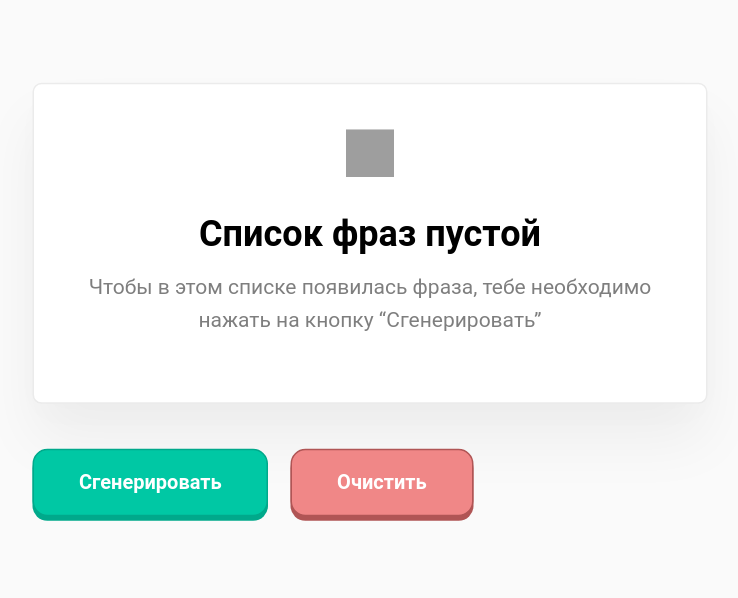
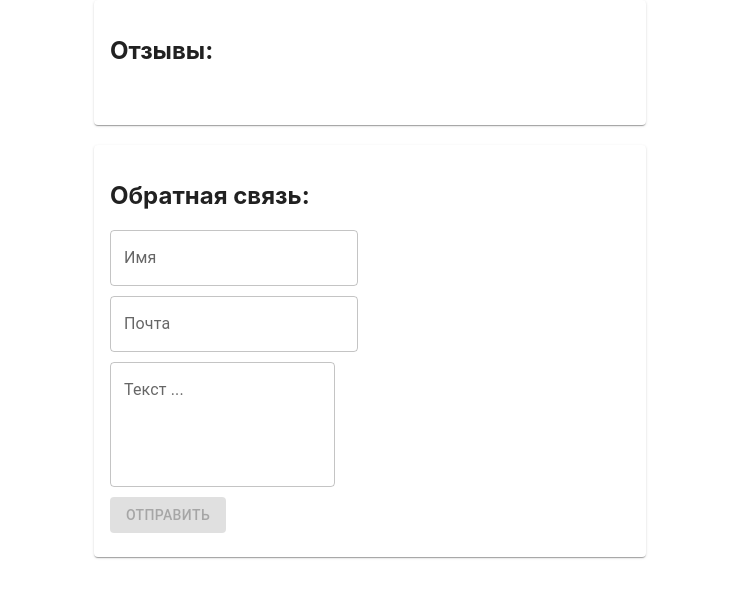
Before and after one commit to piterskikhsa/home-work-1, a React (Create React App) app: page / in a window 1280 px wide. Shown: the top 598 px of the page, without its empty margins (270-1008 px from the left). Built offline with nearby package versions, Linux system fonts and the light colour scheme; grey boxes are pictures that could not be loaded.

Commit message:
Сделал дз №6

```diff
--- a/package.json
+++ b/package.json
@@ -3,6 +3,10 @@
   "version": "0.1.0",
   "private": true,
   "dependencies": {
+    "@emotion/react": "^11.7.1",
+    "@emotion/styled": "^11.6.0",
+    "@mui/icons-material": "^5.2.5",
+    "@mui/material": "^5.2.7",
     "@testing-library/jest-dom": "^5.16.1",
     "@testing-library/react": "^12.1.2",
     "@testing-library/user-event": "^13.5.0",
--- a/src/index.js
+++ b/src/index.js
@@ -1,7 +1,7 @@
 import React from 'react'
 import ReactDOM from 'react-dom'
 import './index.css'
-import App from './tutorial-4/App'
+import App from './tutorial-5/App'
 import reportWebVitals from './reportWebVitals'
 
 ReactDOM.render(
--- /dev/null
+++ b/src/tutorial-5/App.js
@@ -0,0 +1,38 @@
+import React from 'react'
+
+import { Container } from '@mui/material'
+
+import CommentForm from './components/CommentForm'
+import Comments from './components/Comments'
+
+import './App.css'
+
+function App() {
+  const [comments, setComments] = React.useState([])
+
+  React.useEffect(() => {
+    const comments = JSON.parse(localStorage.getItem('comments'))
+    setComments(comments || [])
+  }, [])
+
+  React.useEffect(() => {
+    localStorage.setItem('comments', JSON.stringify(comments))
+  }, [comments])
+
+  const handleAddComment = (comment) => {
+    setComments([...comments, comment])
+  }
+  const handleRemoveComment = (index) => {
+    const newComments = comments.filter((_, i) => index !== i)
+    setComments(newComments)
+  }
+
+  return (
+    <Container maxWidth="sm">
+      <Comments comments={comments} removeCommet={handleRemoveComment} />
+      <CommentForm addComment={handleAddComment} />
+    </Container>
+  )
+}
+
+export default App
--- /dev/null
+++ b/src/tutorial-5/components/CommentForm.jsx
@@ -0,0 +1,114 @@
+import React from 'react'
+import { Card, CardContent, TextField, Button } from '@mui/material'
+
+function CommentForm({ addComment }) {
+  const [fullName, setFullName] = React.useState('')
+  const [email, setEmail] = React.useState('')
+  const [text, setText] = React.useState('')
+  const [sumbit, setSumbit] = React.useState(false)
+
+  const addNewComment = () => {
+    const comment = {
+      fullName,
+      email,
+      text,
+      createdAt: new Date().toLocaleString('ru-RU', {
+        day: 'numeric',
+        month: 'short',
+        year: 'numeric',
+        hour: 'numeric',
+        minute: '2-digit',
+      }),
+    }
+    addComment(comment)
+    clearForm()
+  }
+
+  const handleUpdateField = (e) => {
+    const value = e.target.value
+    const name = e.target.name
+    switch (name) {
+      case 'email':
+        setEmail(value.trim())
+        break
+      case 'fullName':
+        setFullName(value.trim())
+        break
+      case 'text':
+        setText(value)
+        break
+      default:
+        console.log('Add name input')
+    }
+  }
+
+  const clearForm = () => {
+    setEmail('')
+    setFullName('')
+    setText('')
+    setSumbit(false)
+  }
+
+  const checkEmptyForm = () => {
+    if (fullName && email && text) {
+      setSumbit(true)
+    }
+    if (!fullName || !email || !text) {
+      setSumbit(false)
+    }
+  }
+
+  return (
+    <Card>
+      <CardContent>
+        <form onKeyUp={checkEmptyForm}>
+          <h2>Обратная связь:</h2>
+          <div>
+            <TextField
+              id="outlined-basic"
+              label="Имя"
+              variant="outlined"
+              sx={{ marginBottom: '10px' }}
+              name="fullName"
+              value={fullName}
+              onChange={handleUpdateField}
+            />
+          </div>
+          <div>
+            <TextField
+              id="outlined-basic"
+              label="Почта"
+              variant="outlined"
+              sx={{ marginBottom: '10px' }}
+              name="email"
+              value={email}
+              onChange={handleUpdateField}
+            />
+          </div>
+          <div>
+            <TextField
+              id="outlined-basic"
+              label="Текст ..."
+              variant="outlined"
+              multiline
+              rows={4}
+              sx={{ marginBottom: '10px' }}
+              name="text"
+              value={text}
+              onChange={handleUpdateField}
+            />
+          </div>
+        </form>
+        <Button
+          variant="contained"
+          disabled={sumbit ? null : true}
+          onClick={addNewComment}
+        >
+          Отправить
+        </Button>
+      </CardContent>
+    </Card>
+  )
+}
+
+export default CommentForm
--- /dev/null
+++ b/src/tutorial-5/components/Comments.jsx
@@ -0,0 +1,71 @@
+import React from 'react'
+
+import List from '@mui/material/List'
+import ListItem from '@mui/material/ListItem'
+import ListItemAvatar from '@mui/material/ListItemAvatar'
+import Avatar from '@mui/material/Avatar'
+import { Card, CardContent, Typography, IconButton } from '@mui/material'
+import DeleteIcon from '@mui/icons-material/Delete'
+
+function Comments({ comments, removeCommet }) {
+  return (
+    <Card sx={{ margin: '0 0 20px 0' }}>
+      <CardContent>
+        <h2>Отзывы:</h2>
+        <List
+          sx={{
+            width: '100%',
+            bgcolor: 'background.paper',
+          }}
+        >
+          {comments &&
+            comments.map((comment, index) => (
+              <ListItem key={`${comment.email}-${index}`}>
+                <ListItemAvatar>
+                  <Avatar />
+                </ListItemAvatar>
+                <div>
+                  <React.Fragment>
+                    <Typography
+                      component="p"
+                      variant="body2"
+                      color="text.primary"
+                    >
+                      {comment.fullName}
+                    </Typography>
+                    <Typography
+                      component="p"
+                      variant="body2"
+                      color="text.primary"
+                    >
+                      {comment.text}
+                    </Typography>
+                    <Typography
+                      component="span"
+                      variant="body3"
+                      color="text.secondary"
+                    >
+                      {comment.createdAt}
+                    </Typography>
+                  </React.Fragment>
+                </div>
+                <IconButton
+                  aria-label="delete"
+                  size="large"
+                  color="error"
+                  sx={{ marginLeft: 'auto' }}
+                  onClick={() => {
+                    removeCommet(index)
+                  }}
+                >
+                  <DeleteIcon fontSize="inherit" />
+                </IconButton>
+              </ListItem>
+            ))}
+        </List>
+      </CardContent>
+    </Card>
+  )
+}
+
+export default Comments
```
Also changed, not shown: src/tutorial-5/App.css (added), 1 other file (tests, documents, lock files or other folders).
